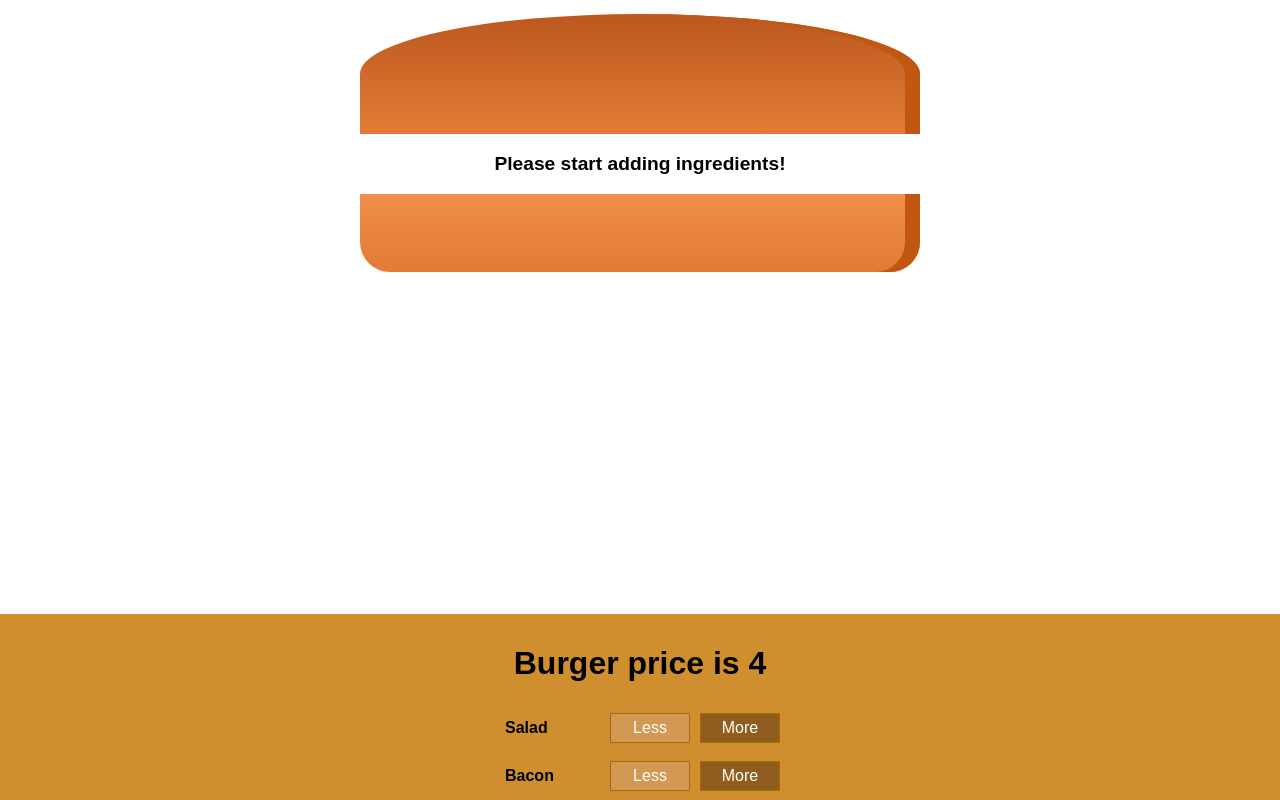
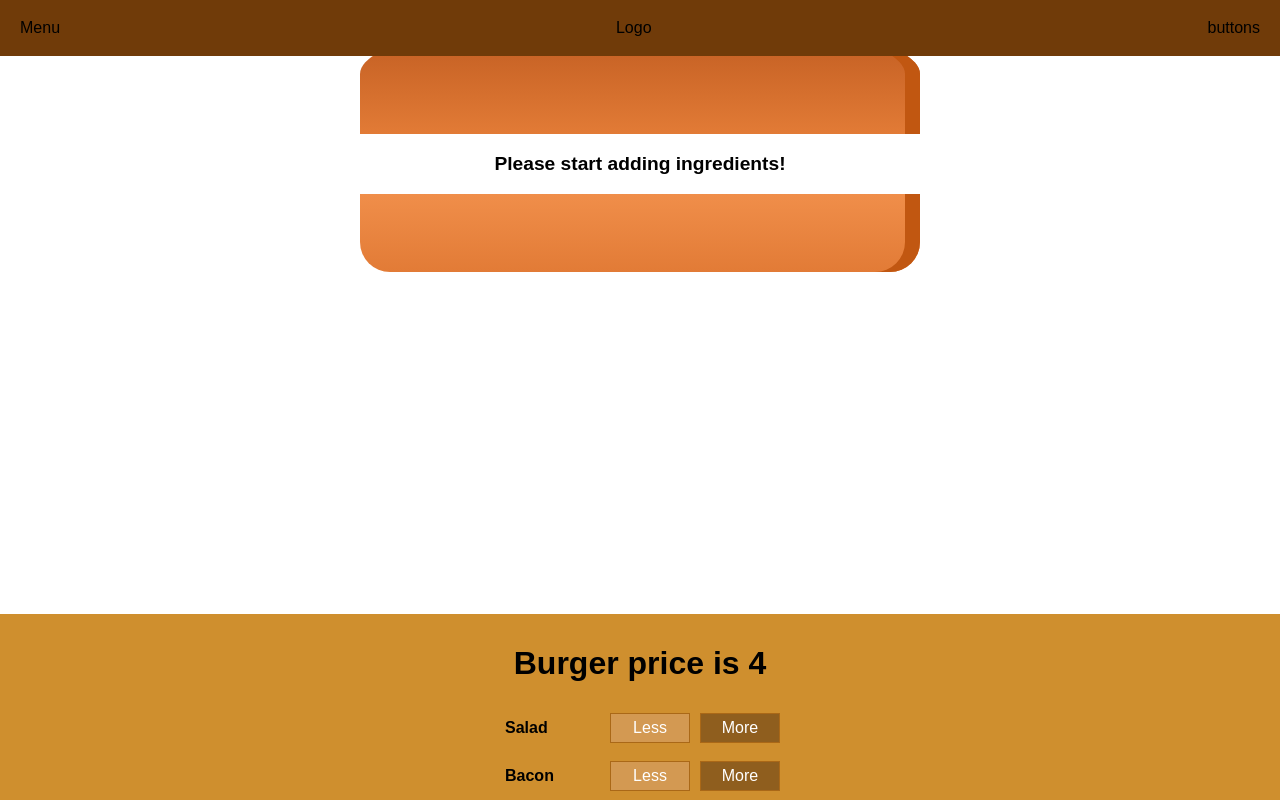
Before and after one commit to ViditJS/HabbitBurger, a React (Create React App) app: page / in a window 1280 px wide. Shown: the top 800 px of the page. Built offline with nearby package versions, Linux system fonts and the light colour scheme.

Commit message:
added button, navbar and css styling for app

```diff
--- a/src/App.js
+++ b/src/App.js
@@ -1,11 +1,13 @@
 import React, { Component } from 'react';
 import './App.css';
+import Layout from './components/Layout/Layout';
 // import Layout from './components/Layout/Layout';
 import BurgerBuilder from './containers/BurgerBuilder/BurgerBuilder';
 class App extends Component {
   render() {
     return (
-      <div className="App">
+      <div>
+        <Layout/>
         <BurgerBuilder/>
       </div>
     );
--- a/src/components/Burger/BuildControls/BuildControls.js
+++ b/src/components/Burger/BuildControls/BuildControls.js
@@ -19,7 +19,7 @@ const BuildControls = (props) => (
       added = {() => props.ingredientAdded(control.type)}
       removed = {() => props.ingredientRemoved(control.type)} />
     ))}
-    <button className = "OrderButton"><Link to={{pathname: '/OrderSummery', state: props.ingridients}}>ORDER NOW</Link></button>
+    <Link to={{pathname: '/OrderSummery', state: props.ingridients, price: props.newPrice}} className = "OrderButton">ORDER NOW</Link>
   </div>
 );
 export default BuildControls
--- /dev/null
+++ b/src/components/Burger/OrderSummery/OrderSummery.css
@@ -0,0 +1,33 @@
+
+.Success {
+    color: #5C9210;
+    margin-left: 0;
+    padding-left: 0;
+    background-color: transparent;
+    border: none;
+    outline: none;
+    cursor: pointer;
+    font: inherit;
+    padding: 10px;
+    margin: 10px;
+    font-weight: bold;
+    box-shadow: 2px 2px 2px #966909;
+}
+
+.Danger {
+    color: #944317;
+    background-color: transparent;
+    border: none;
+    outline: none;
+    cursor: pointer;
+    font: inherit;
+    padding: 10px;
+    margin: 10px;
+    font-weight: bold;
+    margin-left: 0;
+    padding-left: 0;
+    box-shadow: 2px 2px 2px #966909;
+}
+Link: active {
+  text-decoration: none;
+}
--- a/src/components/Burger/OrderSummery/OrderSummery.js
+++ b/src/components/Burger/OrderSummery/OrderSummery.js
@@ -1,4 +1,6 @@
 import React from 'react';
+import { Link } from 'react-router-dom';
+import './OrderSummery.css';
 class OrderSummery extends React.Component {
   render() {
     const ingredientSummery = Object.keys(this.props.location.state).map(
@@ -10,7 +12,10 @@ class OrderSummery extends React.Component {
       <h3> Your order</h3>
       <p> A delecious Burger following ingredients: </p>
       {ingredientSummery}
+      <p><strong> Burger price is : {this.props.location.price}</strong></p>
       <p> Continue to Checkout? </p>
+      <button className='Success'>Continue</button>
+      <Link to = '/' className="Danger">Cancle</Link>
     </div>
   );
 }
--- a/src/components/Layout/Layout.js
+++ b/src/components/Layout/Layout.js
@@ -1,12 +1,10 @@
 import React from "react";
+import Toolbar from '../Navigation/Toolbar/Toolbar';
 // State component
  class Layout extends React.Component {
    render() {
     return (
-      <div>
-      <h1>Weather Finder</h1>
-     <p> Find out temperature, conditions </p>
-     </div>
+      <Toolbar/>
     );
    }
  };
--- /dev/null
+++ b/src/components/Navigation/Toolbar/Toolbar.css
@@ -0,0 +1,13 @@
+.Toolbar {
+  height: 56px;
+  width: 100%;
+  position: fixed;
+  top: 0;
+  background-color: #703B09;
+  display: flex;
+  justify-content: space-between;
+  align-items: center;
+  padding: 0 20px;
+  box-sizing: border-box;
+  z-index: 100;
+}
--- /dev/null
+++ b/src/components/Navigation/Toolbar/Toolbar.js
@@ -0,0 +1,12 @@
+import React from 'react';
+import './Toolbar.css';
+const Toolbar = (props) => (
+  <header className="Toolbar">
+    <div>Menu</div>
+    <div>Logo</div>
+    <nav>
+      buttons
+    </nav>
+  </header>
+);
+export default Toolbar;
```
Also changed, not shown: src/components/UI/Button/Button.css (added, +28 -0 lines), src/components/UI/Button/Button.js (added, +7 -0 lines).
